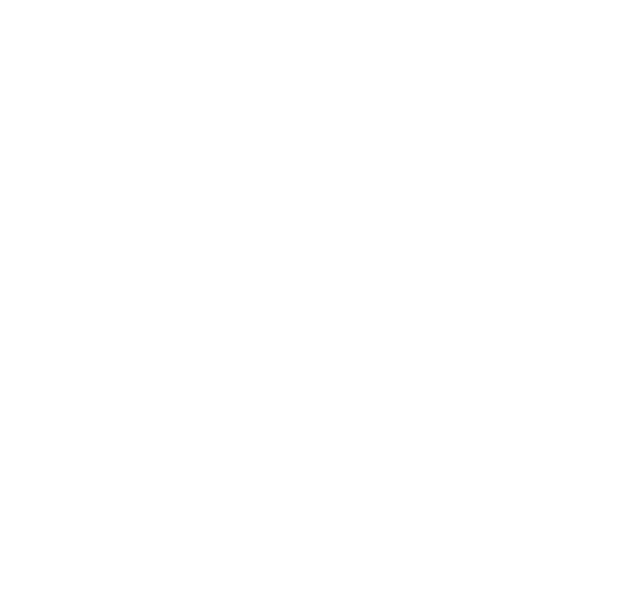
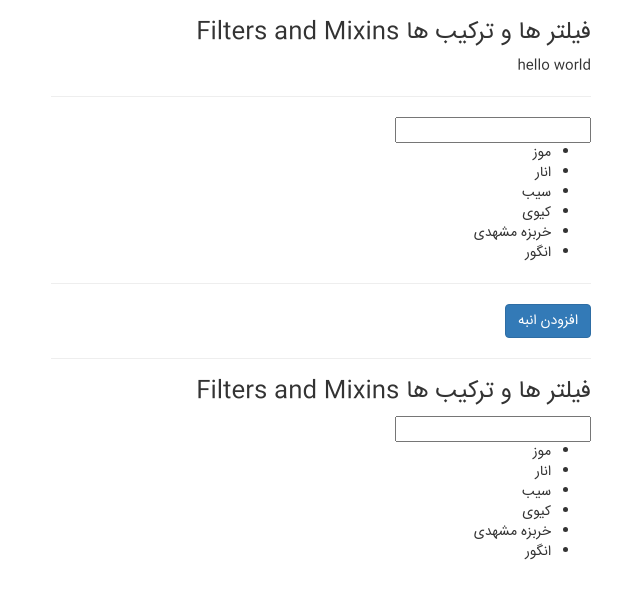
Before and after one commit to hsorena/roxo-vue-cli, a Vue app: page / in a window 1280 px wide. Shown: the top 598 px of the page, without its empty margins (319-959 px from the left). Built offline with nearby package versions, Linux system fonts and the light colour scheme.

Commit message:
Filters And Mixins

```diff
--- a/src/App.vue
+++ b/src/App.vue
@@ -1,11 +1,43 @@
 <template>
+  <div class="container" dir="rtl">
+    <div class="col-md-6 col-md-offset-3">
+      <h3>فیلتر ها و ترکیب ها Filters and Mixins</h3>
+      <p>{{ text | toUppercase | to-lowercase }}</p>
+      <hr>
+      <input type="text" v-model="filterText">
+      <ul>
+        <li v-for="fruit in fruitFilter" :key="fruit">{{ fruit }}</li>
+      </ul>
+      <hr>
+      <button class="btn btn-primary" @click="fruits.push('انبه')">افزودن انبه</button>
+      <hr>
+      <aap-list></aap-list>
+    </div>
+  </div>
 
 </template>
 
 <script>
+  import List from "./List";
+  import {fruitMixins} from "./fruitsMixins";
 
+  export default{
+    mixins:[fruitMixins],
+    data(){
+      return{
+        text : 'Hello World'
+      }
+    },
+    filters:{
+      toUppercase(value){
+        return value.toUpperCase()
+      }
+    },
+    components:{
+      aapList:List
+    }
+  }
 </script>
-
 <style scoped>
 
 </style>
--- /dev/null
+++ b/src/List.vue
@@ -0,0 +1,21 @@
+<template>
+    <div>
+        <h3>فیلتر ها و ترکیب ها Filters and Mixins</h3>
+        <input type="text" v-model="filterText">
+        <ul>
+            <li v-for="fruit in fruitFilter" :key="fruit">{{ fruit }}</li>
+        </ul>
+    </div>
+</template>
+
+<script>
+    import {fruitMixins} from "./fruitsMixins";
+
+    export default {
+        mixins:[fruitMixins]
+    }
+</script>
+
+<style scoped>
+
+</style>
--- /dev/null
+++ b/src/fruitsMixins.js
@@ -0,0 +1,15 @@
+export const fruitMixins = {
+    data(){
+        return{
+            filterText:'',
+            fruits:['موز' , 'انار' , 'سیب' , 'کیوی' ,'خربزه مشهدی' , 'انگور']
+        }
+    },
+    computed:{
+        fruitFilter(){
+            return this.fruits.filter((element)=>{
+                return element.match(this.filterText)
+            })
+        }
+    }
+}
--- a/src/main.js
+++ b/src/main.js
@@ -1,5 +1,9 @@
 import Vue from 'vue'
 import App from './App.vue'
+
+Vue.filter('to-lowercase' , function (value) {
+  return value.toLowerCase()
+})
 
 Vue.config.productionTip = false
 
```
